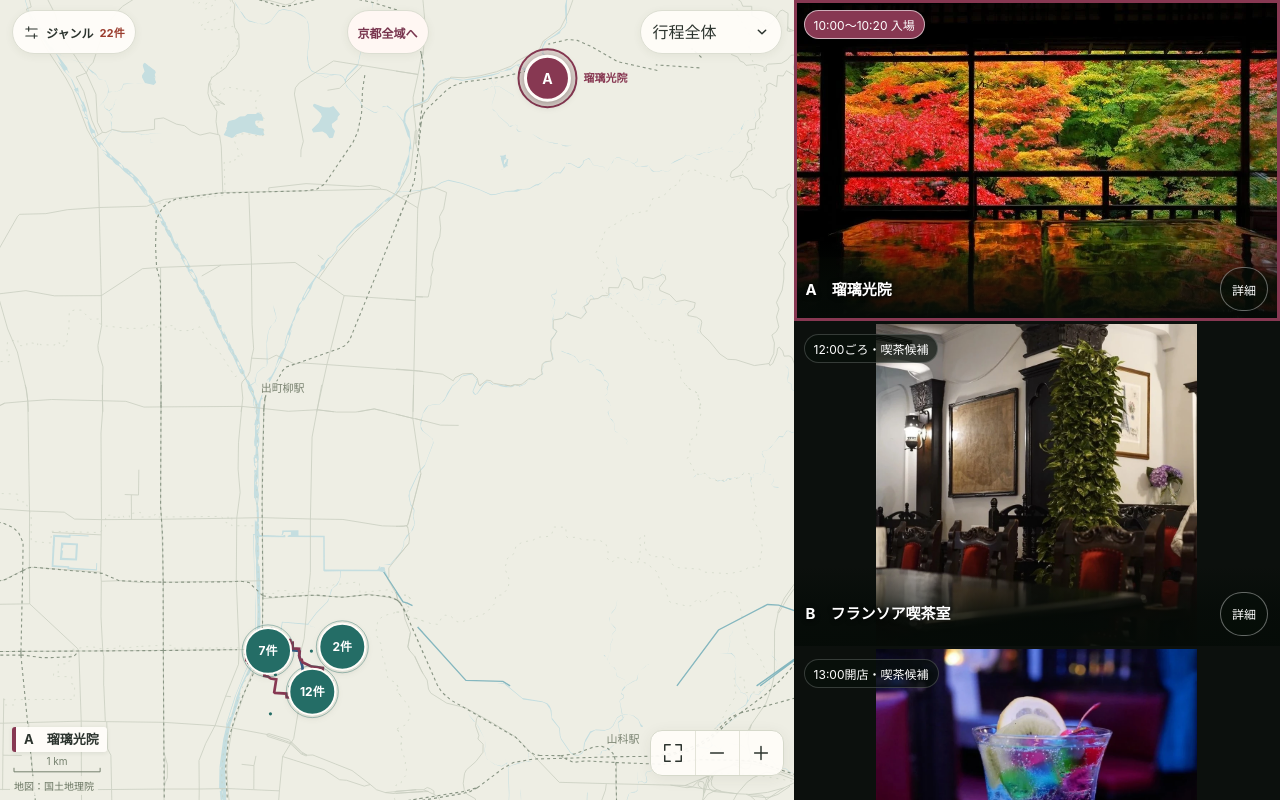
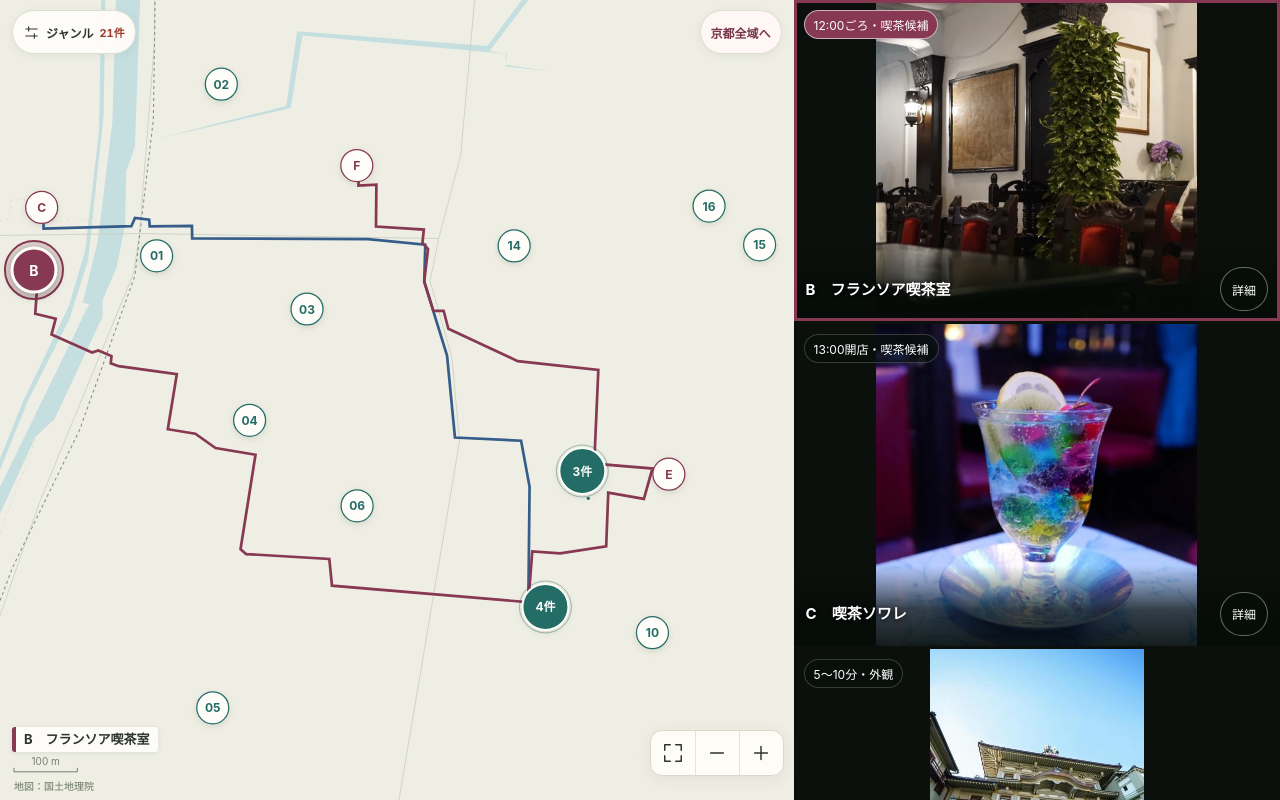
Before and after one commit to SZ7M8ci7/nagoya, a plain HTML site: page kyoto-dec1/gion/index.html in a window 1280 px wide. Drawn offline with Linux system fonts and the light colour scheme.

Commit message:
Start the standalone Gion guide at the afternoon cafe stops

```diff
--- a/kyoto-dec1/gion/guide.js
+++ b/kyoto-dec1/gion/guide.js
@@ -3,12 +3,6 @@
   const $ = s => document.querySelector(s);
   const route = window.KYOTO_ROUTE;
   const labelFor = d => d.code;
-  for (const option of [...$('#area-select').options]) {
-    if (!['all', 'east', 'north', 'custom'].includes(option.value)) option.remove();
-  }
-  $('#area-select option[value=east]').textContent = '祇園・東山';
-  $('#area-select option[value=north]').textContent = '八瀬';
-  $('#area-select option[value=all]').textContent = '行程全体';
   const categories = route.categories;
   const categoryById = new Map(categories.map(c => [c.id, c]));
   const spots = route.spots;
@@ -21,7 +15,6 @@
   const pane = $('.map-pane');
   const feed = $('#photo-feed');
   let feedItems = [], feedFrame = 0;
-  const areaSelect = $('#area-select');
   const filterDialog = $('#filter-dialog');
   const clusterDialog = $('#cluster-dialog');
   const detailsDialog = $('#details-dialog');
@@ -29,7 +22,7 @@
   const duration = window.matchMedia('(prefers-reduced-motion: reduce)').matches ? 0 : 300;
   const MAX_ZOOM = 32;
   const STORAGE_KEY = 'kyoto-dec1-route-genres';
-  const majorLabels = new Set(['京都駅', '出町柳駅', '嵯峨嵐山駅', '八瀬比叡山口駅', '山科駅', '二条駅', '宇治駅', '長岡京駅', '稲荷駅']);
+  const majorLabels = new Set(['京都駅', '出町柳駅', '嵯峨嵐山駅', '山科駅', '二条駅', '宇治駅', '長岡京駅', '稲荷駅']);
   let active = new Set(categories.map(c => c.id)), hideClosed = false, draft = new Set(), draftHideClosed = false;
   let visible = [], selected = null, current = null, width = 0, height = 0;
   let photoIndex = 0, gallery = [];
@@ -92,7 +85,6 @@
   }
   function setArea(key) {
     currentArea = key || 'custom';
-    areaSelect.value = currentArea;
   }
   function saveFilters() {
     try {
@@ -143,9 +135,6 @@
     $('#filter-count').textContent = visible.length + '件';
     $('#filters-open').setAttribute('aria-label', 'ジャンルを選ぶ。現在' + visible.length + '件を表示');
     $('#reset-map').setAttribute('aria-label', '現在の' + visible.length + '件が見える全体図に戻す');
-    [...areaSelect.options].forEach(option => {
-      if (!['all', 'custom'].includes(option.value)) option.disabled = !visible.some(d => d.areaKey === option.value && hasPosition(d));
-    });
     $('#map-empty').hidden = visible.length !== 0;
 
     if (visible.length) choose(visible.some(d => d.id === selected) ? selected : visible[0].id, { redraw: false });
@@ -463,11 +452,6 @@
   function focusSpot(d) {
     if (!hasPosition(d)) return;
     svg.interrupt();
-    if (d.areaKey === 'east' && (currentArea === 'all' || currentArea === 'north')) {
-      focusArea('east', false);
-    } else if (d.areaKey === 'north' && currentArea === 'east') {
-      focusArea('all', false);
-    }
     const q = projection([d.lon, d.lat]), p = transform.apply(q), r = viewport();
     if (p[0] > r.left && p[0] < r.right && p[1] > r.top && p[1] < r.bottom) return;
     const k = transform.k;
@@ -564,7 +548,6 @@
   $('#zoom-in').addEventListener('click', () => { if (zoom) { svg.interrupt().transition().duration(duration).call(zoom.scaleBy, 1.65); setArea(null); } });
   $('#zoom-out').addEventListener('click', () => { if (zoom) { svg.interrupt().transition().duration(duration).call(zoom.scaleBy, 1 / 1.65); setArea(null); } });
   $('#reset-map').addEventListener('click', () => focusArea('all'));
-  areaSelect.addEventListener('change', () => focusArea(areaSelect.value));
   $('#details-close').addEventListener('click', () => detailsDialog.close());
   [photoDialog].forEach(el => {
     let start = null, swiped = false;
--- a/kyoto-dec1/gion/index.html
+++ b/kyoto-dec1/gion/index.html
@@ -4,14 +4,14 @@
   <meta charset="utf-8">
   <meta name="viewport" content="width=device-width,initial-scale=1,viewport-fit=cover">
   <meta name="theme-color" content="#eeeee4">
-  <meta name="description" content="瑠璃光院から祇園・東山へ。基本ルートと16の寄り道を、写真をめくりながら地図で確認できます。">
+  <meta name="description" content="祇園四条から高台寺、安参へ。基本ルートと16の寄り道を、写真をめくりながら地図で確認できます。">
   <title>祇園・東山の寄り道地図｜12月1日 京都の街歩き</title>
   <link rel="stylesheet" href="../style.css?v=20261101-5">
   <link rel="stylesheet" href="guide.css">
   <script src="../d3.min.js" defer></script>
   <script src="../basemap.js?v=20261101-5" defer></script>
-  <script src="route.js?v=20261123-3" defer></script>
-  <script src="guide.js" defer></script>
+  <script src="route.js?v=20261123-4" defer></script>
+  <script src="guide.js?v=20261123-4" defer></script>
 </head>
 <body>
   <a class="skip-link" href="#filters-open">ジャンルを選ぶ</a>
@@ -22,23 +22,9 @@
       <div class="map-topbar">
         <button type="button" id="filters-open" class="filter-toggle" aria-haspopup="dialog" aria-controls="filter-dialog">
           <svg viewBox="0 0 24 24" aria-hidden="true"><path d="M4 7h16M4 17h16M8 4v6m8 4v6"/></svg>
-          <span>ジャンル</span><span id="filter-count">22件</span>
+          <span>ジャンル</span><span id="filter-count">21件</span>
         </button>
         <a class="filter-toggle route-link" href="../">京都全域へ</a>
-        <div class="area-picker">
-          <select id="area-select" aria-label="地図のエリアを選ぶ">
-            <option value="all">全エリア</option>
-            <option value="central">中心部</option>
-            <option value="east">東山</option>
-            <option value="north">北エリア</option>
-            <option value="station">京都駅周辺</option>
-            <option value="west">嵐山</option>
-            <option value="south">伏見・醍醐</option>
-            <option value="outer">宇治・長岡京</option>
-            <option value="custom" hidden disabled>エリア</option>
-          </select>
-          <svg viewBox="0 0 24 24" aria-hidden="true"><path d="m8 10 4 4 4-4"/></svg>
-        </div>
       </div>
       <div id="map-empty" class="map-empty" hidden>
         <div><p>表示する場所がありません</p><button type="button" id="empty-filters-open">ジャンルを選ぶ</button></div>
@@ -69,7 +55,7 @@
       <fieldset class="category-fieldset"><legend class="sr-only">表示するジャンルを複数選択</legend><div id="category-list"></div></fieldset>
       <label class="closed-filter"><input type="checkbox" id="hide-closed"><span>火曜定休の記載がある場所を隠す</span></label>
     </div>
-    <footer class="filter-footer"><button type="button" id="apply-filters">22件を表示</button></footer>
+    <footer class="filter-footer"><button type="button" id="apply-filters">21件を表示</button></footer>
   </dialog>
 
   <dialog id="cluster-dialog" class="details-dialog cluster-dialog" aria-labelledby="cluster-title">
--- a/kyoto-dec1/gion/route.js
+++ b/kyoto-dec1/gion/route.js
@@ -1,27 +1,5 @@
 window.KYOTO_ROUTE = {
   "spots": [
-    {
-      "id": 1,
-      "code": "A",
-      "name": "瑠璃光院",
-      "lat": 35.0633737855118,
-      "lon": 135.808589458466,
-      "categories": [
-        "base"
-      ],
-      "areaKey": "north",
-      "area": "八瀬",
-      "time": "10:00〜10:20 入場",
-      "summary": "書院の窓いっぱいに広がる紅葉。",
-      "visitNote": "朝の予約枠。11時ごろ山門を出て祇園へ。",
-      "sourceURL": "https://ec.travel.jr-central.co.jp/tp/optionalFacilities/Z000004/plans?agentCode=ex&areaCode=26&kodawari=option_theme07-exmaas&lang=ja&sort=recommend&specialCode=tokuhai&useDays=1",
-      "photos": [
-        {
-          "image": "images/spot-A.webp",
-          "source": "https://ja.kyoto.travel/tourism/single01.php?category_id=7&tourism_id=2691"
-        }
-      ]
-    },
     {
       "id": 2,
       "code": "B",
```
